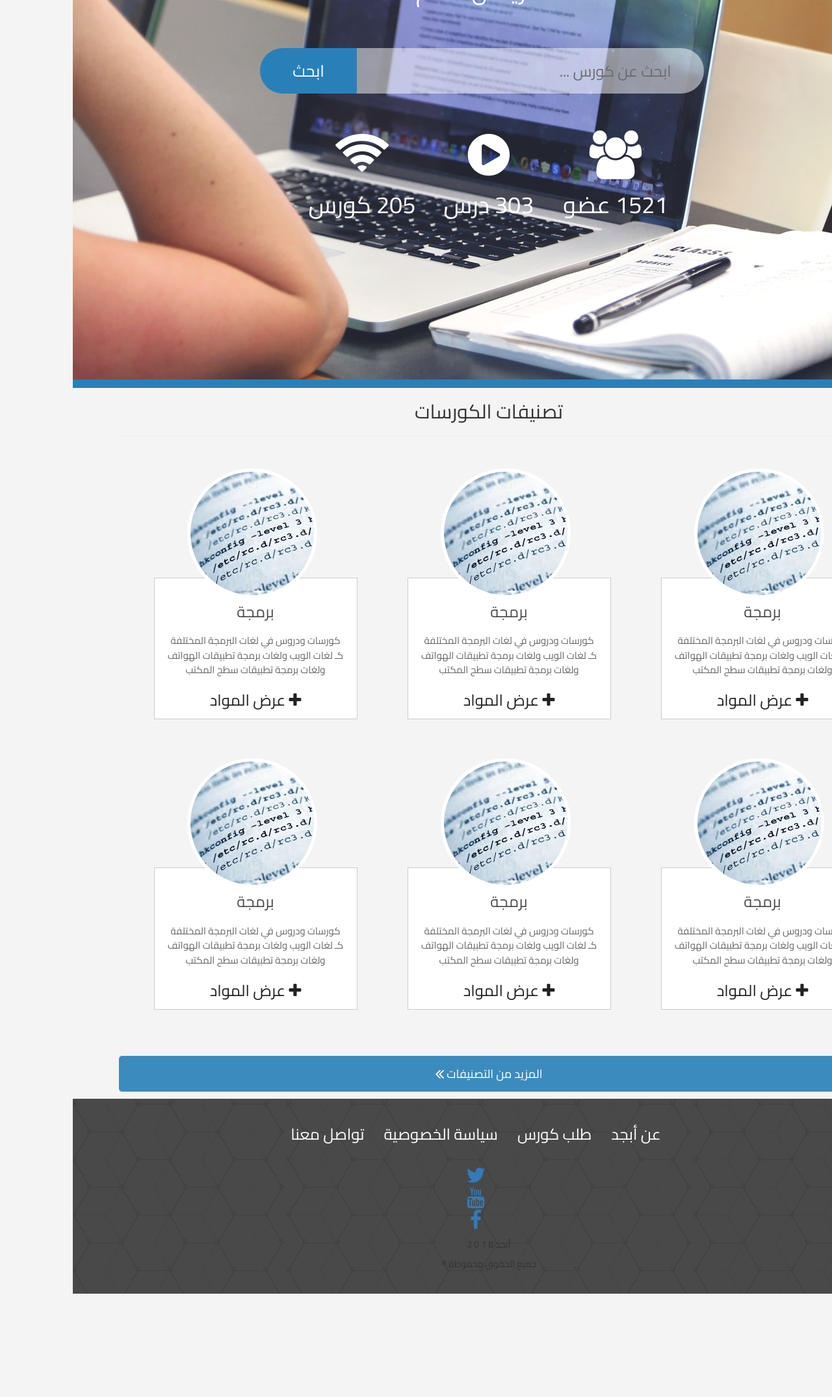
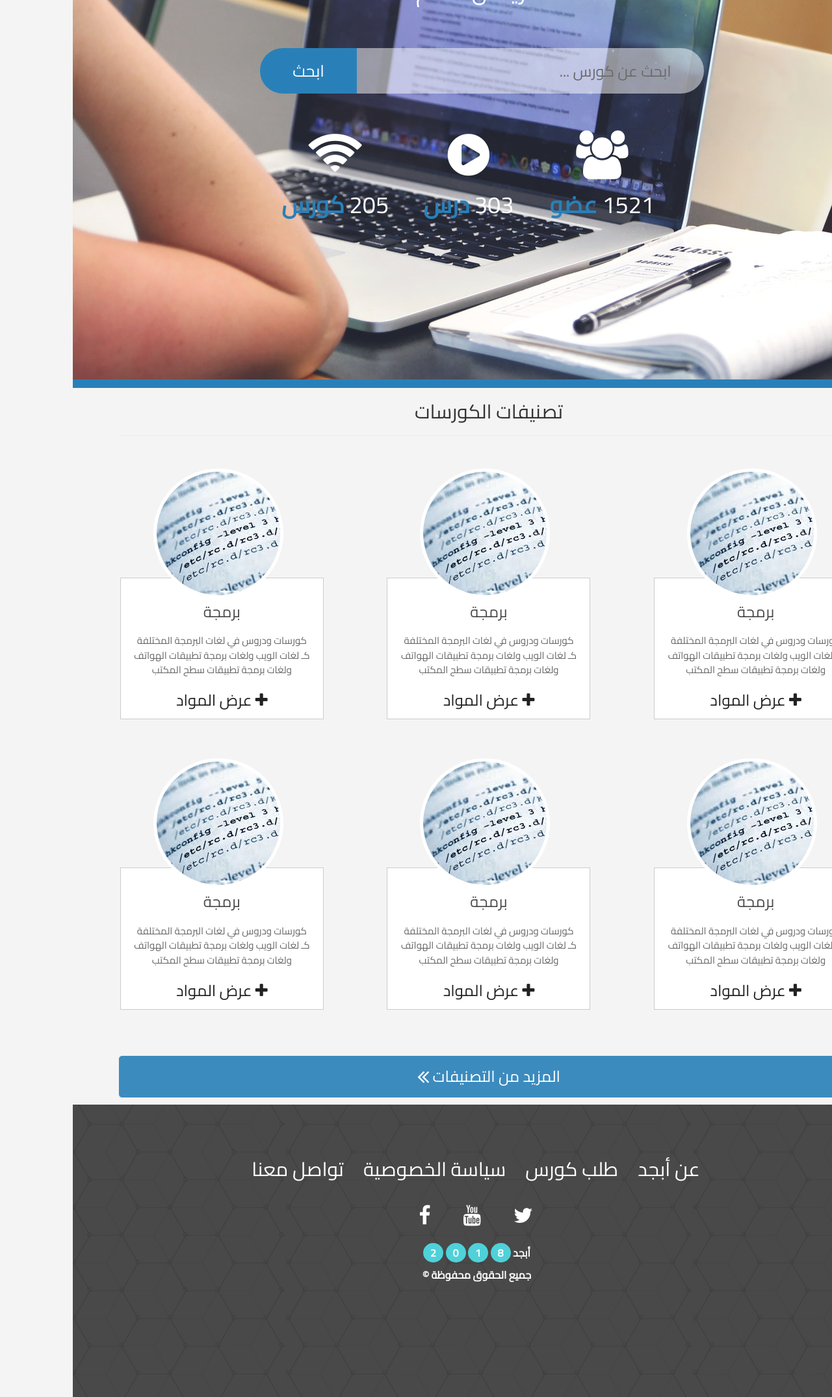
Before and after one commit to theyousry/Abjd, a PHP site: page / in a window 1280 px wide; the page is wider, and only the part inside the window is pictured. Shown: the part 203-2353 px from the top of that part at 65% size. Before the commit the page ends 2194 px from the top of that part, so only its background shows below. Run offline with PHP 8.4, Linux system fonts and the light colour scheme; some libraries are stand-ins or nearby versions.

Commit message:
additions/edits

```diff
--- a/site/css/main.css
+++ b/site/css/main.css
@@ -1,12 +1,16 @@
 body {
-    height: 100vh;;
 direction: rtl;
-    font-family: 'Cairo', sans-serif;
-    background-color: #F4F4F4;}
+background-color: #F4F4F4;
+}
+html, body {
+height: 100%;
+direction: rtl;
+font-family: 'Cairo', sans-serif; }
 
 
 a {
 font-size: x-large; }
+
 
 /*start of navbar*/
 @media (min-width: 768px) {
@@ -27,9 +31,16 @@ body {
 .navbar-default .navbar-nav > li > a {
 color: #fff; }
 
+
 .signin {
 background-color: #2980B9;
 border-radius: 9%; }
+
+.signin:hover {
+background-color: #4FD1D9;
+color:#fff;
+transition: all 0.5s ease-in-out;
+}
 
 
 .navbar-brand img {
@@ -88,6 +99,12 @@ body {
 background-color: #2980B9;
 border-radius: 9%; }
 
+.signin:hover {
+background-color: #4FD1D9;
+color:#fff;
+transition: all 0.5s ease-in-out;
+}
+
 
 .navbar-brand img {
 height: 100px;
@@ -130,7 +147,7 @@ body {
 
 .header {
 width:100%;
-  height: 100vh;;
+height: 100%;
 background-size: cover;
 background: url("../images/001.jpg") no-repeat top center;
 background-attachment: fixed;
@@ -228,8 +245,9 @@ body {
 }
 .button-search:hover {
 transition: background 0.25s, color 0.25s;
-  background: rgb(221, 21, 211);
+background: #4FD1D9;
 color: #fff;
+transition: all 0.5s ease-in-out;
 }
 
 /*end of search bar*/
@@ -241,6 +259,13 @@ body {
 margin-bottom:30px;
 display: inline-flex;
 
+}
+.row {
+margin-left: -77px;
+}
+.row h1 span {
+color: #2980B9;
+font-weight: bolder;
 }
 
 .category_box > .icon {
@@ -325,13 +350,17 @@ body {
 border-radius: 6px;
 background:rgba(41, 128, 185,0.9);
 color:#ffffff;
-    font-size:18px;
+font-size: x-large;
 margin-top:20px;
 margin-bottom:10px;
 }
 
 .courses-btn:hover{
-    background:#2980B9;
+/*background:#959595;*/
+background: #4FD1D9;
+/*color:#2980b9;*/
+color:#ffffff;
+transition: all 0.5s ease-in-out;
 }
 
 /*end of course categories*/
@@ -340,7 +369,7 @@ body {
 
 .footer {
 width:100%;
-    height:300px;
+height:450px;
 background: url("../images/002.jpg") repeat bottom center;
 position: relative;
 
@@ -349,7 +378,7 @@ body {
 background-color: rgba(54, 54, 54, 0.9);
 position: absolute;
 width: 100%;
-    height: 300px;
+height: 450px;
 }
 
 
@@ -359,7 +388,7 @@ body {
 
 
 .footer .footer-links{
-    margin:35px auto 20px auto;
+margin:75px auto 20px auto;
 display: inline-block;
 text-align: center;
 }
@@ -367,16 +396,48 @@ body {
 .footer .footer-links li{
 float: right;
 padding:3px 15px;
-    font-size:14px;
 }
 
 .footer .footer-links li a{
 color:#FFF;
+font-size:30px;
 }
 .footer .footer-links li a:hover {
 color:#2980B9;
 }
 
+
+.footer .social-icons{
+text-align: center;
+display: inline-block;
+
+}
+
+.footer .social-icons li{
+float:right;
+padding:4px 25px;
+}
+
+.footer .social-icons li a{
+color:#fff;
+}
+
+.footer .social-icons li a:hover{
+color:#2980B9;
+}
+.copyrights p{
+color: #fff;
+font-size: 16px;
+font-weight: bold;
+margin: 11px 37px 0 0;
+}
+.copyrights p span{
+background-color: #4FD1D9;
+border-radius: 50%;
+margin: 0px;
+padding: 0 11px;
+
+}
+
+}
 /*end of footer*/
-
-    /*# sourceMappingURL=main.css.map */
```
Lines whose indentation alone changed are shown as unchanged.
